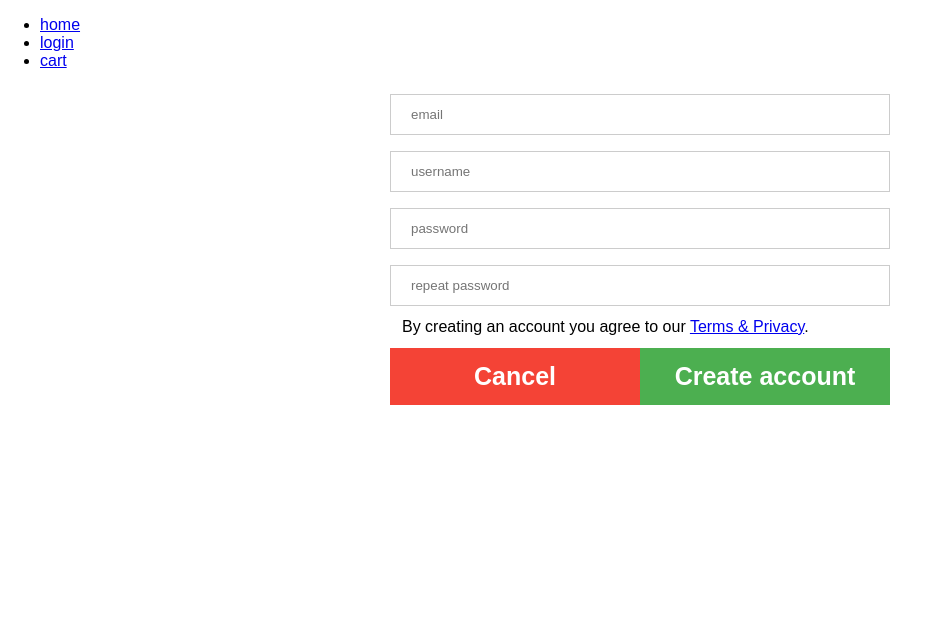
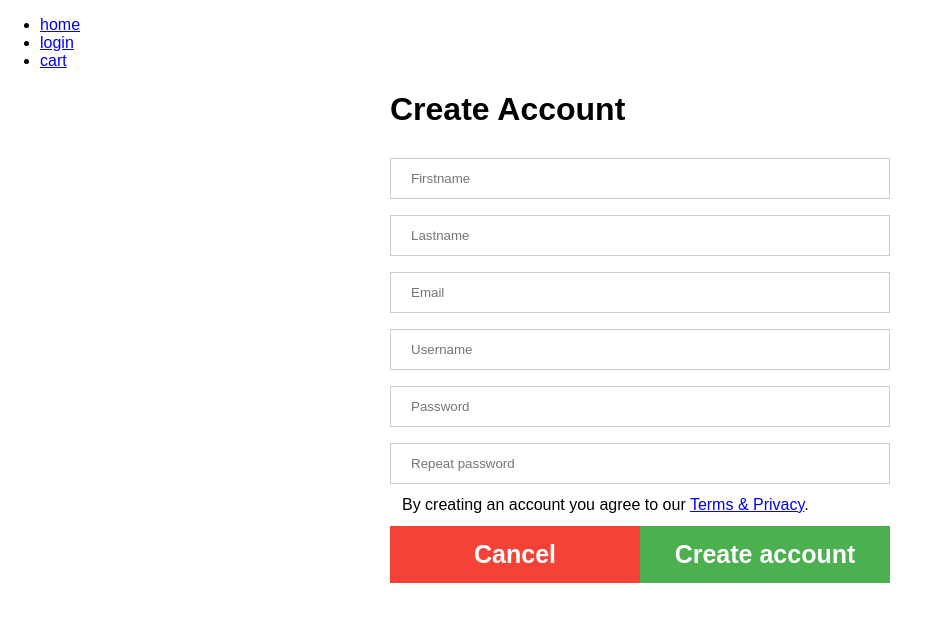
Before and after one commit to jeremyslee/donatio, a React app: page /signup in a window 1280 px wide. Shown: the top 622 px of the page, without its empty margins (0-929 px from the left). Built offline with nearby package versions, Linux system fonts and the light colour scheme.

Commit message:
added firstname, lastname

```diff
--- a/src/components/App.js
+++ b/src/components/App.js
@@ -38,7 +38,9 @@ class App extends Component {
       username: '',
       password: '',
       rstPassword: '',
-      email: ''
+      email: '',
+      firstname: '',
+      lastname: ''
     }
     this.handleChange = this.handleChange.bind(this)
     this.logout = this.logout.bind(this)
@@ -79,19 +81,23 @@ class App extends Component {
 
   createAccount(e) {
     e.preventDefault()
-    const { email, username, password, rstPassword } = this.state
+    const { email, username, password, rstPassword, firstname, lastname } = this.state
     const successUsername = this.state.username
-    if (username && password && email && rstPassword) {
+    if (firstname && lastname && username && password && email && rstPassword) {
       axios.post('/signup', {
         email,
         username,
-        password
+        password,
+        firstname,
+        lastname
       })
         .then(() => {
           this.setState({
             isSignedIn: true,
             isLoggedIn: successUsername,
             username: '',
+            firstname:'',
+            lastname: '',
             password: '',
             rstPassword: '',
             email: ''
@@ -105,7 +111,7 @@ class App extends Component {
 
 
   cancel() {
-    this.setState({ email: '', username: '', password: '', rstPassword: '' })
+    this.setState({ email: '', username: '', password: '', rstPassword: '', firstname:'', lastname: '' })
   }
 
   render() {
@@ -138,6 +144,8 @@ class App extends Component {
         <Route exact path='/signup'
           render={(props) => <SignUp {...props}
             isSignedIn={this.state.isSignedIn}
+            firstname={this.state.firstname}
+            lastname={this.state.lastname}
             email={this.state.email}
             username={this.state.username}
             password={this.state.password}
--- a/src/components/SignUp.jsx
+++ b/src/components/SignUp.jsx
@@ -4,15 +4,18 @@ import '../styles/SignUp.css';
 
 class SignUp extends Component {
     render() {
-        const { username, password, email, handleChange, rstPassword, isSignedIn } = this.props
+        const { firstname, lastname, username, password, email, handleChange, rstPassword, isSignedIn } = this.props
         return (
             <div>
                 <div id='create_account_form'>
+                <h1> Create Account </h1>
                     <form onSubmit={this.props.createAccount}>
-                        <input className='signupemail' name='email' type='email' placeholder='email' value={email} onChange={handleChange} /><br />
-                        <input className='signupusername' name='username' type='text' placeholder='username' value={username} onChange={handleChange} /> <br />
-                        <input className='signuppassword' name='password' type='password' placeholder='password' value={password} onChange={handleChange} /> <br />
-                        <input className='signuprptPassword' name='rstPassword' type='password' placeholder='repeat password' value={rstPassword} onChange={handleChange} /><br />
+                        <input className='firstname' name='firstname' type='text' placeholder='Firstname' value={firstname} onChange={handleChange} /><br />
+                        <input className='lastname' name='lastname' type='text' placeholder='Lastname' value={lastname} onChange={handleChange} /><br />
+                        <input className='signupemail' name='email' type='email' placeholder='Email' value={email} onChange={handleChange} /><br />
+                        <input className='signupusername' name='username' type='text' placeholder='Username' value={username} onChange={handleChange} /> <br />
+                        <input className='signuppassword' name='password' type='password' placeholder='Password' value={password} onChange={handleChange} /> <br />
+                        <input className='signuprstPassword' name='rstPassword' type='password' placeholder='Repeat password' value={rstPassword} onChange={handleChange} /><br />
                         <p>By creating an account you agree to our <a href='#'>Terms & Privacy</a>.</p>
                         <button type='button' className='cancelbtn' onClick={this.props.cancel}> Cancel </button>
                         <button type='submit' className='signupbtn'> Create account</button>
--- a/src/styles/SignUp.css
+++ b/src/styles/SignUp.css
@@ -1,4 +1,4 @@
-.signupemail,.signupusername,.signuppassword,.signuprptPassword {
+.firstname,.lastname,.signupemail,.signupusername,.signuppassword,.signuprstPassword {
     width: 100%;
     padding: 12px 20px;
     margin: 8px 0;
```
Also changed, not shown: public/bundle.js, 1 other file (tests, documents, lock files or other folders).
